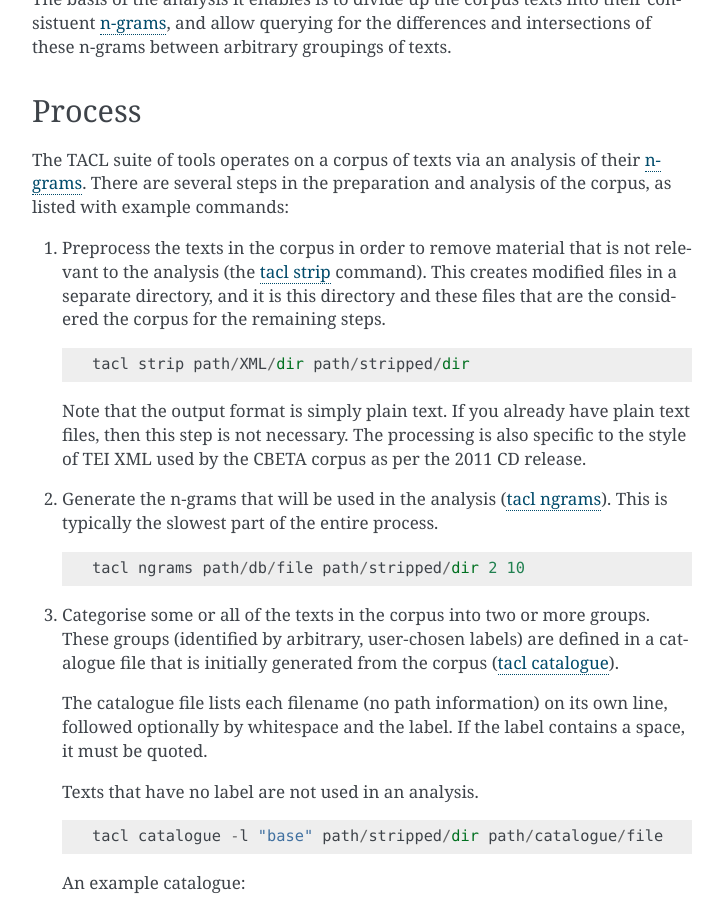
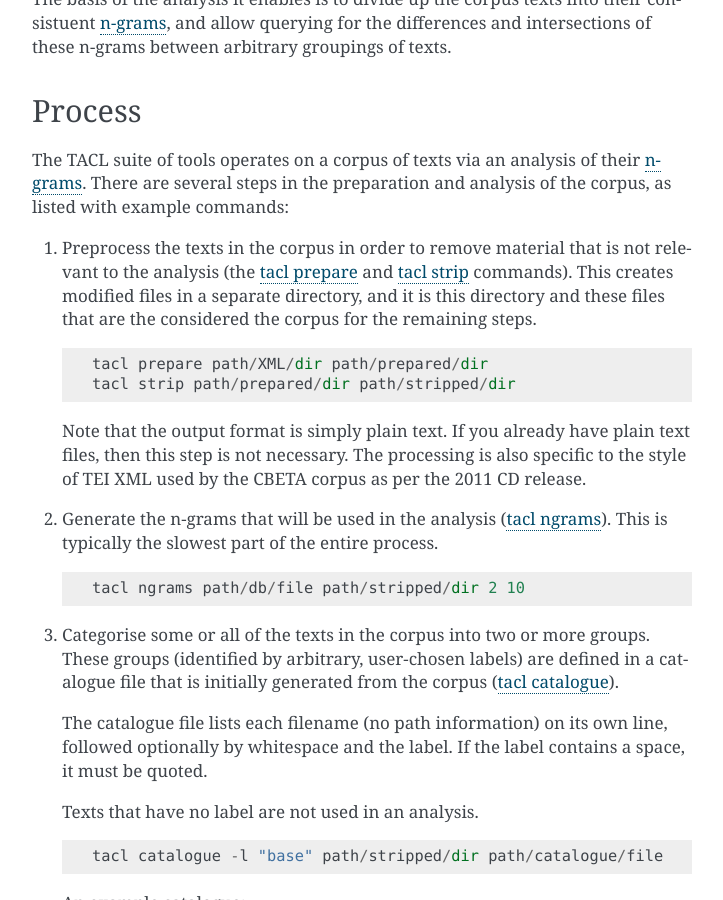
Before and after one commit to ajenhl/tacl, a Sphinx documentation site: the page built from docs/source/index.rst, in a window 1280 px wide and 900 px high, scrolled down 509 px. Shown: the whole window, without its empty margins (388-1111 px from the left). Built offline with Sphinx 7.4.7, drawn with Linux system fonts in a browser that asks for light colours.

Commit message:
Updated the process documentation to reflect the splitting of tacl strip into tacl prepare and tacl split.

```diff
--- a/docs/source/index.rst
+++ b/docs/source/index.rst
@@ -39,12 +39,14 @@ of their `n-grams`_. There are several steps in the preparation and
 analysis of the corpus, as listed with example commands:
 
 1. Preprocess the texts in the corpus in order to remove material that
-   is not relevant to the analysis (the :doc:`tacl strip
-   </scripts/tacl-strip>` command). This creates modified files in a
+   is not relevant to the analysis (the :doc:`tacl prepare
+   </scripts/tacl-prepare>` and :doc:`tacl strip
+   </scripts/tacl-strip>` commands). This creates modified files in a
    separate directory, and it is this directory and these files that
    are the considered the corpus for the remaining steps. ::
 
-       tacl strip path/XML/dir path/stripped/dir
+       tacl prepare path/XML/dir path/prepared/dir
+       tacl strip path/prepared/dir path/stripped/dir
 
    Note that the output format is simply plain text. If you already
    have plain text files, then this step is not necessary. The
```
